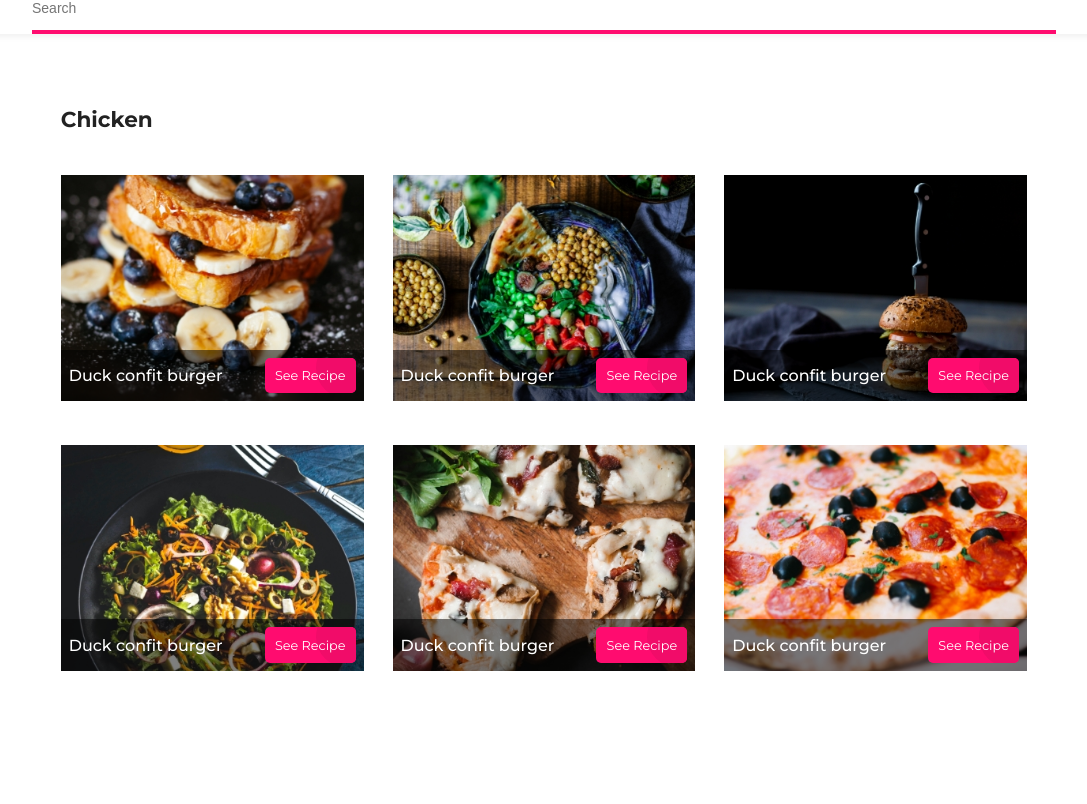
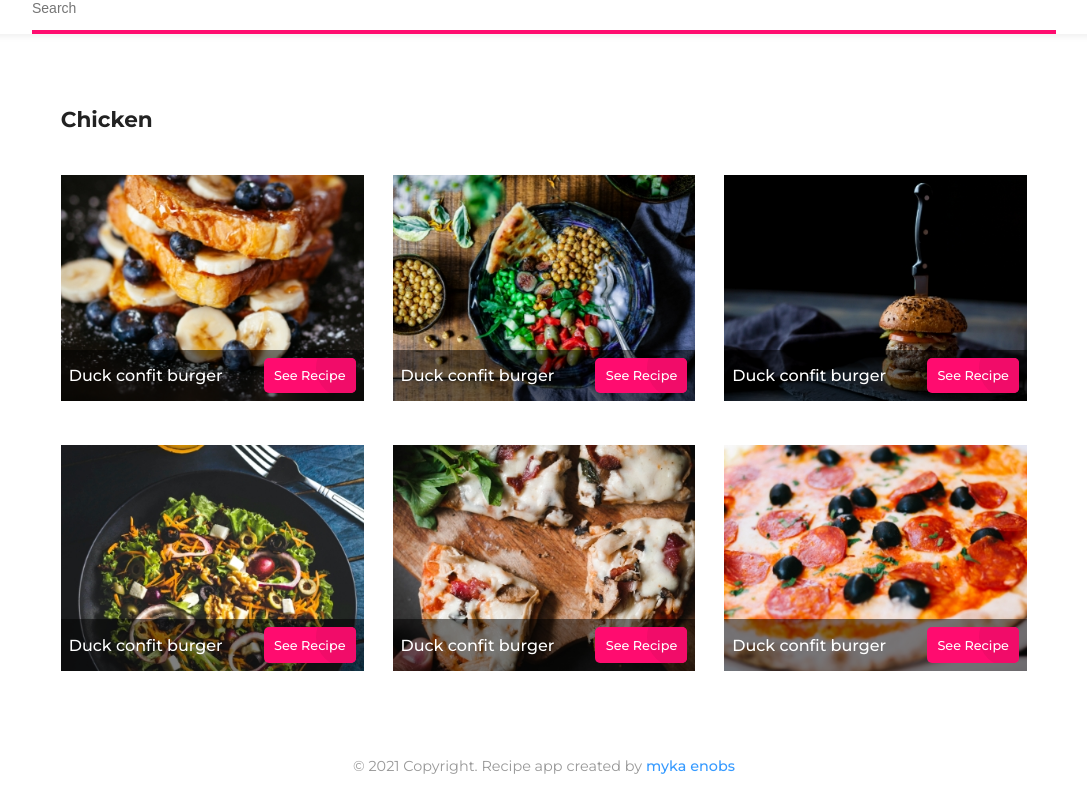
Before and after one commit to mykaenobs/webplayer, a React (Vite) app: page / in a window 1280 px wide. Shown: the part 814-1618 px from the top of the page, without its empty margins (96-1183 px from the left). Before the commit the page ends 1485 px from the top, so only its background shows below. Built offline with nearby package versions, Linux system fonts and the light colour scheme.

Commit message:
Finished the ui

```diff
--- a/src/App.jsx
+++ b/src/App.jsx
@@ -3,6 +3,7 @@ import "./App.scss";
 import Header from "./components/Header/Header";
 import Search from "./components/Search/Search";
 import Recipes from "./components/Recipes/Recipes";
+import Footer from "./components/Footer/Footer";
 
 const App = () => {
     const YOUR_APP_ID = "a41cc3ff";
@@ -31,6 +32,7 @@ const App = () => {
                     <Recipes />
                 </div>
             </main>
+            <Footer />
         </>
     );
 };
--- /dev/null
+++ b/src/components/Footer/Footer.jsx
@@ -0,0 +1,13 @@
+import React from 'react';
+import './Footer.scss';
+
+const Footer = () => {
+
+    return (
+        <footer id="footer" className="footer">
+            <p>&copy; 2021 Copyright. Recipe app created by <a href="">myka enobs</a></p>
+        </footer>
+    );
+};
+
+export default Footer;
--- /dev/null
+++ b/src/components/Footer/Footer.scss
@@ -0,0 +1,14 @@
+.footer {
+    text-align: center;
+    margin: 4em;
+    padding: 2em 2em;
+    p {
+        color: #989898;
+        font-weight: 400;
+
+        a {
+            color: #369AFF;
+            font-weight: 500;
+        }
+    }
+}
--- a/src/components/Recipe/Recipe.scss
+++ b/src/components/Recipe/Recipe.scss
@@ -40,7 +40,7 @@
             a {
                 font-size: .8rem;
                 color: color(accents, 200);
-                font-weight: 400;
+                font-weight: 500;
                 background-color: color(primary, 100);
                 display: block;
                 padding: 0.8em;
```
Also changed, not shown: 4 other files (tests, documents, lock files or other folders).
